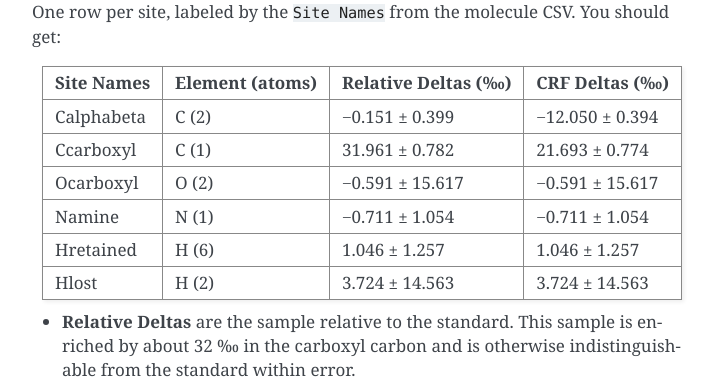
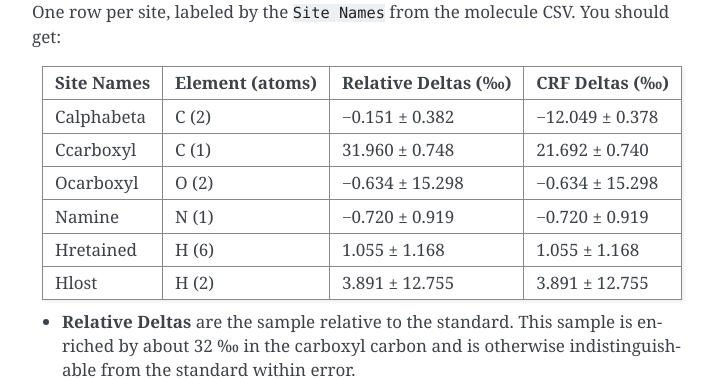
Before and after one commit to Csernica/isotomics, a Sphinx documentation site: the page built from docs/quickstart.md, in a window 1280 px wide and 900 px high, scrolled down 1646 px. Shown: the part 155-534 px from the top of the window, without its empty margins (388-1112 px from the left). Built offline with Sphinx 7.4.7, drawn with Linux system fonts in a browser that asks for light colours; pages that are not in the unit, such as notebooks, are missing from menus.

Commit message:
rtnMeans: count replicate files per group; isotope ratio column first
When averaging replicate acquisitions, rtnMeans divided the errors of
the mean by the square root of a single file count, taken from one
group, for every quantity and for both sample and standard. The bundled
data has 3 sample and 4 (fragment 44) or 6 (full molecule) standard
files, so the standard's StdError, which the solver uses, was overstated
by 1.15x and 1.41x. Files are now counted per group.

This changes results: delta values are essentially unchanged, but errors
shrink (e.g. carboxyl carbon 31.961 +/- 0.782 -> 31.960 +/- 0.748
permil). The quickstart documentation is updated.

Also place the IsotopeRatio column next to MN Relative Abundance in
rtnMeans.

```diff
--- a/docs/quickstart.md
+++ b/docs/quickstart.md
@@ -68,12 +68,12 @@ One row per site, labeled by the `Site Names` from the molecule CSV. You should
 
 | Site Names | Element (atoms) | Relative Deltas (‰) | CRF Deltas (‰) |
 | --- | --- | --- | --- |
-| Calphabeta | C (2) | −0.151 ± 0.399 | −12.050 ± 0.394 |
-| Ccarboxyl | C (1) | 31.961 ± 0.782 | 21.693 ± 0.774 |
-| Ocarboxyl | O (2) | −0.591 ± 15.617 | −0.591 ± 15.617 |
-| Namine | N (1) | −0.711 ± 1.054 | −0.711 ± 1.054 |
-| Hretained | H (6) | 1.046 ± 1.257 | 1.046 ± 1.257 |
-| Hlost | H (2) | 3.724 ± 14.563 | 3.724 ± 14.563 |
+| Calphabeta | C (2) | −0.151 ± 0.382 | −12.049 ± 0.378 |
+| Ccarboxyl | C (1) | 31.960 ± 0.748 | 21.692 ± 0.740 |
+| Ocarboxyl | O (2) | −0.634 ± 15.298 | −0.634 ± 15.298 |
+| Namine | N (1) | −0.720 ± 0.919 | −0.720 ± 0.919 |
+| Hretained | H (6) | 1.055 ± 1.168 | 1.055 ± 1.168 |
+| Hlost | H (2) | 3.891 ± 12.755 | 3.891 ± 12.755 |
 
 - **Relative Deltas** are the sample relative to the standard. This sample is enriched by about
   32 ‰ in the carboxyl carbon and is otherwise indistinguishable from the standard within error.
```
Also changed, not shown: 2 other files.
